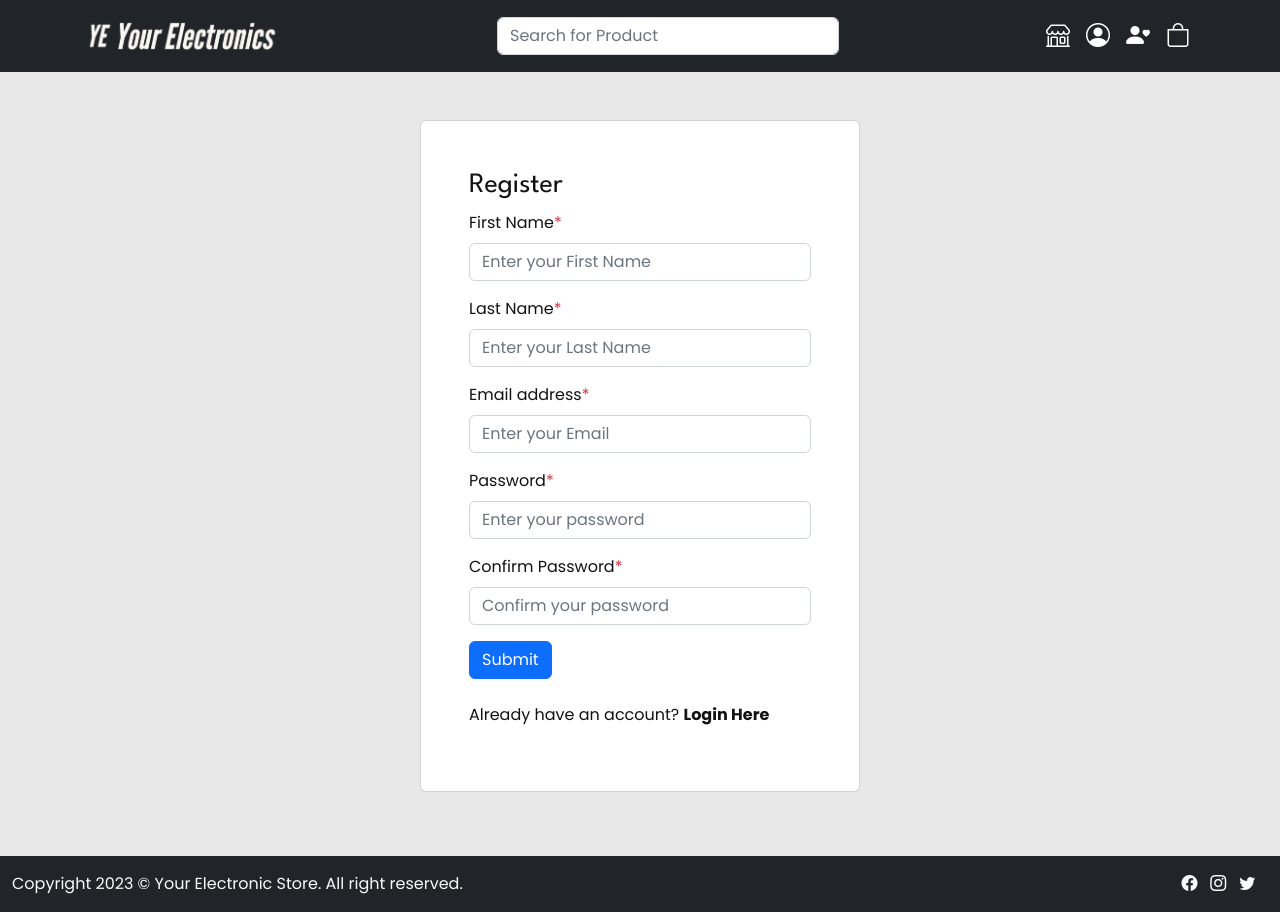
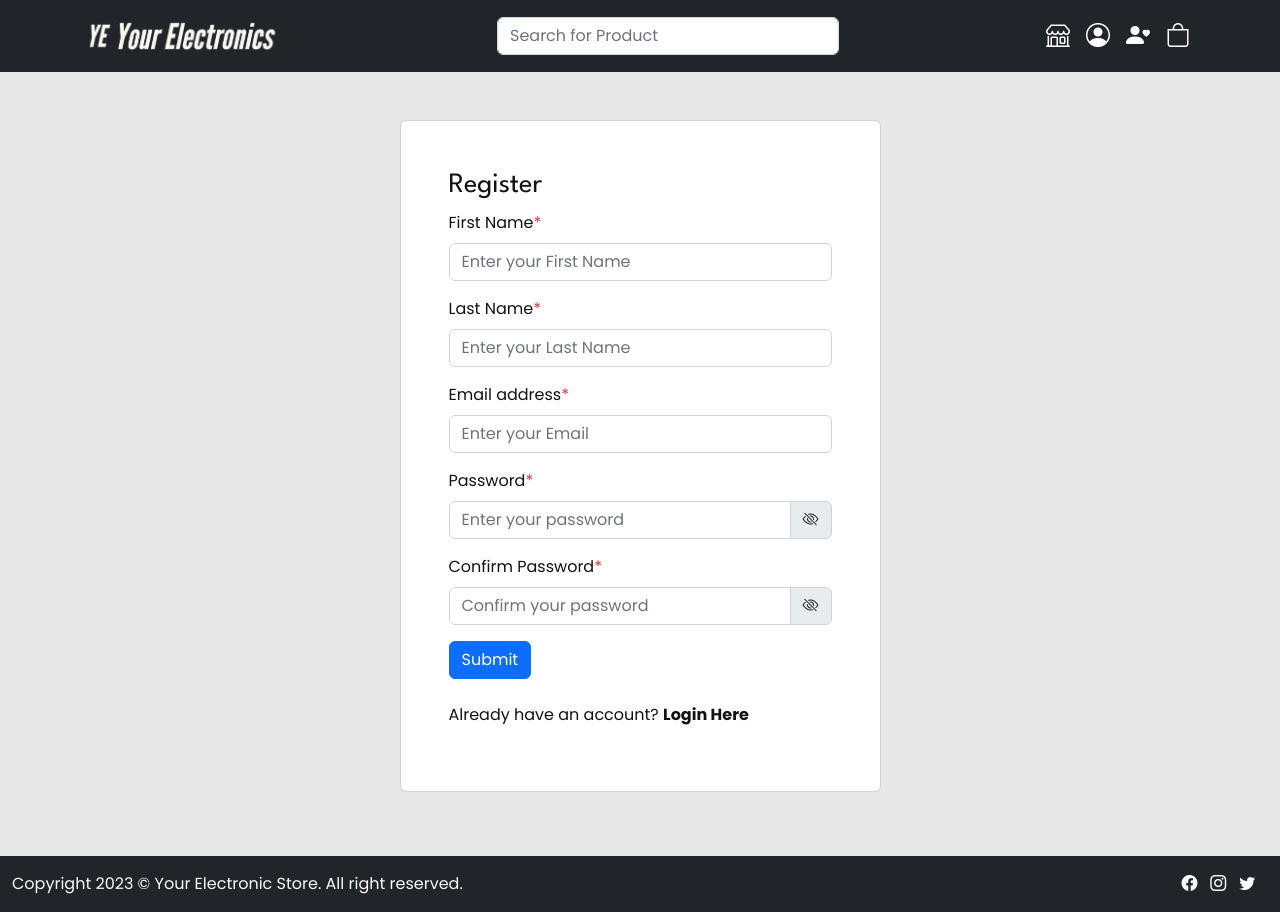
Before and after one commit to sankesh97/Your-Store, a React (Create React App) app: page /register in a window 1280 px wide. Built offline with nearby package versions, Linux system fonts and the light colour scheme; no server answers; what miragejs would draw is missing.

Commit message:
Show/Hide Password

```diff
--- a/src/pages/Authentication/Register.js
+++ b/src/pages/Authentication/Register.js
@@ -1,10 +1,11 @@
-import { useContext, useRef } from 'react';
+import { useContext, useRef, useState } from 'react';
 import { AuthContext } from '../../context/AppContext';
 import { NavLink } from 'react-router-dom';
 import Card from '../../components/Card/Card';
 
 const Register = () => {
   const { registerHandler } = useContext(AuthContext);
+  const [showPass, setShowPass] = useState(false);
   const email = useRef('');
   const password = useRef('');
   const firstName = useRef('');
@@ -71,28 +72,58 @@ const Register = () => {
             <label htmlFor='loginPassword' className='form-label'>
               Password<span className='text-danger'>*</span>
             </label>
+            <div className='input-group'>
               <input
-              type='password'
+                type={showPass ? 'text' : 'password'}
                 className='form-control'
                 id='loginPassword'
                 ref={password}
                 placeholder='Enter your password'
                 required
               />
+              <span
+                class='input-group-text'
+                onClick={() => {
+                  setShowPass(!showPass);
+                }}
+                style={{ cursor: 'pointer' }}
+              >
+                {showPass ? (
+                  <i class='bi bi-eye'></i>
+                ) : (
+                  <i class='bi bi-eye-slash'></i>
+                )}
+              </span>
+            </div>
           </div>
 
           <div className='mb-3'>
             <label htmlFor='loginPassword' className='form-label'>
               Confirm Password<span className='text-danger'>*</span>
             </label>
+            <div className='input-group'>
               <input
-              type='password'
+                type={showPass ? 'text' : 'password'}
                 className='form-control'
                 id='confirmPassword'
                 placeholder='Confirm your password'
                 ref={password}
                 required
               />
+              <span
+                class='input-group-text'
+                onClick={() => {
+                  setShowPass(!showPass);
+                }}
+                style={{ cursor: 'pointer' }}
+              >
+                {showPass ? (
+                  <i class='bi bi-eye'></i>
+                ) : (
+                  <i class='bi bi-eye-slash'></i>
+                )}
+              </span>
+            </div>
           </div>
 
           <button type='submit' className='btn btn-primary'>
```
Lines whose indentation alone changed are shown as unchanged.
